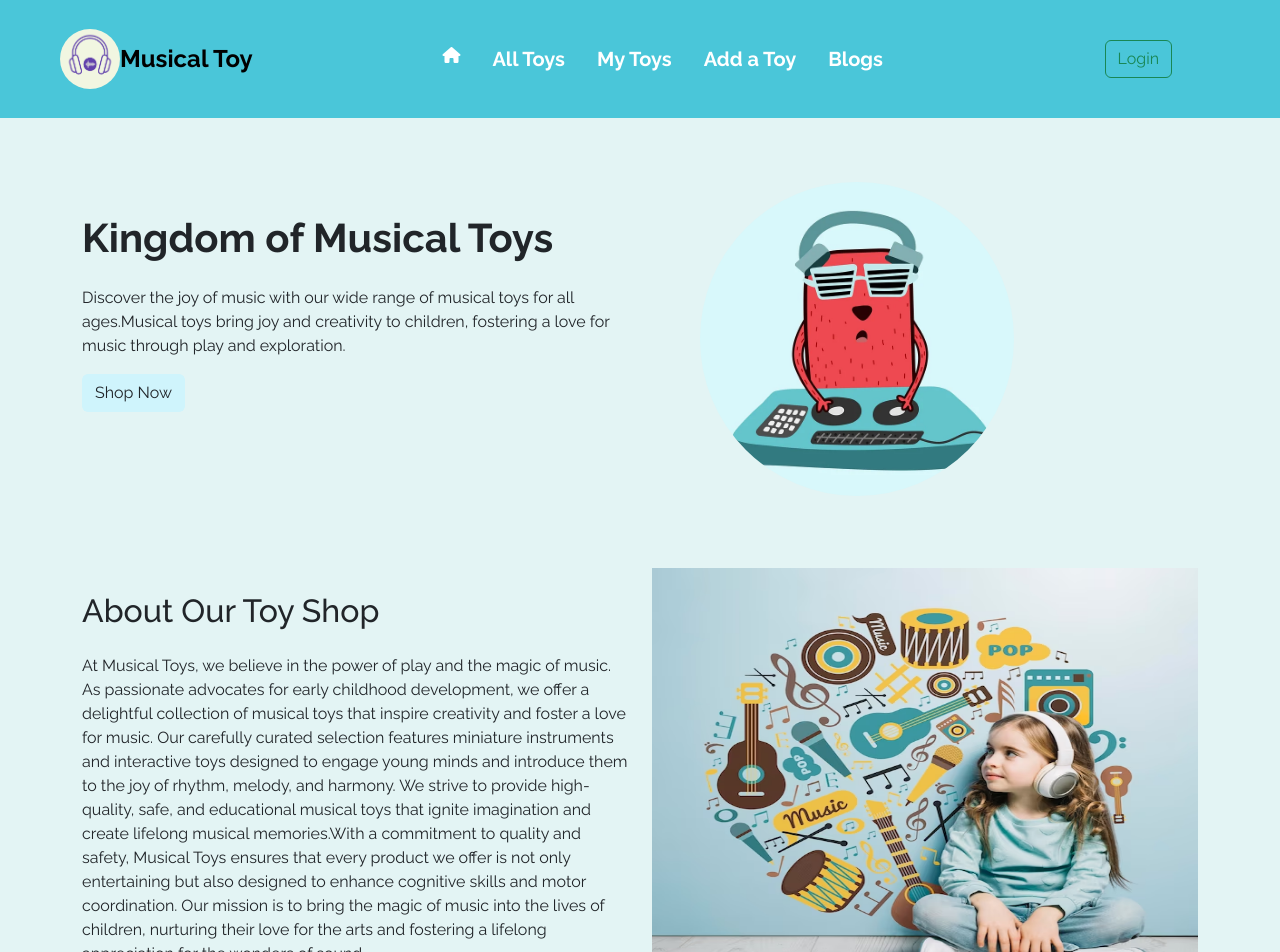
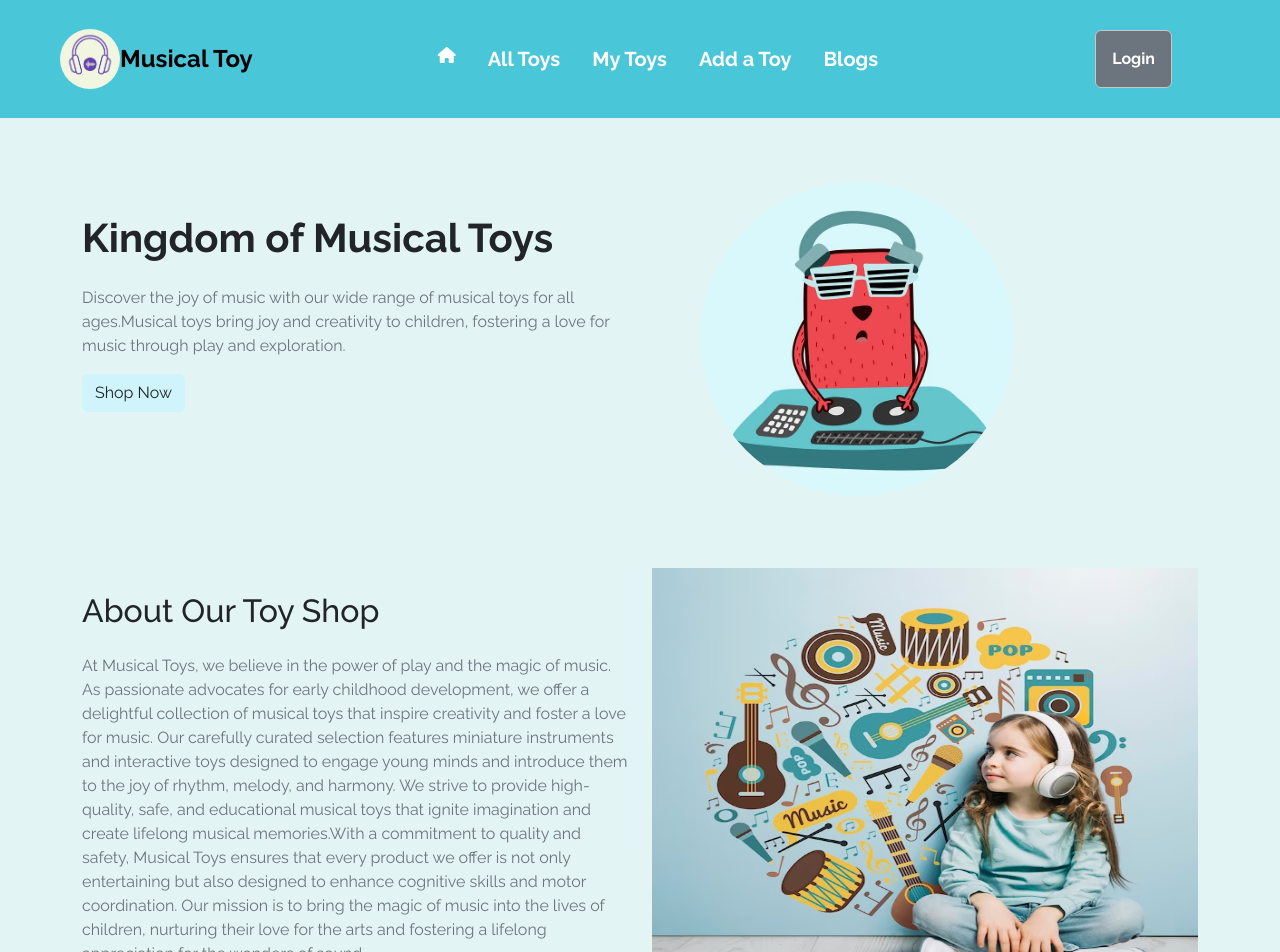
Before and after one commit to Showmandas/Musical-Toy-React-Client, a React (Vite) app: page / in a window 1280 px wide. Shown: the top 952 px of the page. Built offline with nearby package versions, Linux system fonts and the light colour scheme.

Commit message:
firebase setup and hide environment variables

```diff
--- a/package.json
+++ b/package.json
@@ -10,6 +10,7 @@
     "preview": "vite preview"
   },
   "dependencies": {
+    "firebase": "^9.22.0",
     "localforage": "^1.10.0",
     "match-sorter": "^6.3.1",
     "react": "^18.2.0",
--- a/src/components/AboutUs/About.jsx
+++ b/src/components/AboutUs/About.jsx
@@ -6,7 +6,7 @@ export default function About() {
       <div className="row">
         <div className="col-lg-6 col-12 my-5">
           <h2 className="mb-4">About Our Toy Shop</h2>
-          <p>
+          <p className=" text-secondary">
             At Musical Toys, we believe in the power of play and the magic of
             music. As passionate advocates for early childhood development, we
             offer a delightful collection of musical toys that inspire
--- a/src/components/Banner/Banner.jsx
+++ b/src/components/Banner/Banner.jsx
@@ -8,7 +8,7 @@ export default function Banner() {
             <div className="col-lg-6 col-12 mt-5">
             <div className="banner-content w-100">
               <h1 className='fw-bold mb-4'>Kingdom of Musical Toys</h1>
-              <p>Discover the joy of music with our wide range of musical toys for all ages.Musical toys bring joy and creativity to children, fostering a love for music through play and exploration.</p>
+              <p className=' text-secondary'>Discover the joy of music with our wide range of musical toys for all ages.Musical toys bring joy and creativity to children, fostering a love for music through play and exploration.</p>
               <button className="btn bg-info-subtle rounded-lg primary">Shop Now</button>
             </div>
             </div>
--- a/src/components/Header/Header.jsx
+++ b/src/components/Header/Header.jsx
@@ -37,7 +37,7 @@ export default function Header() {
       </ul>
       <div className="d-flex justify-content-center px-5">
         <Link>
-        <button className="btn btn-outline-success">Login</button>
+        <button className="btn fw-bold border-secondary-subtle btn-outline-info p-3 text-white bg-secondary hover:bg-primary">Login</button>
         </Link>
       </div>
     </div>
```
Also changed, not shown: src/firebase.config.js (added, +18 -0 lines), 1 other file (tests, documents, lock files or other folders).
